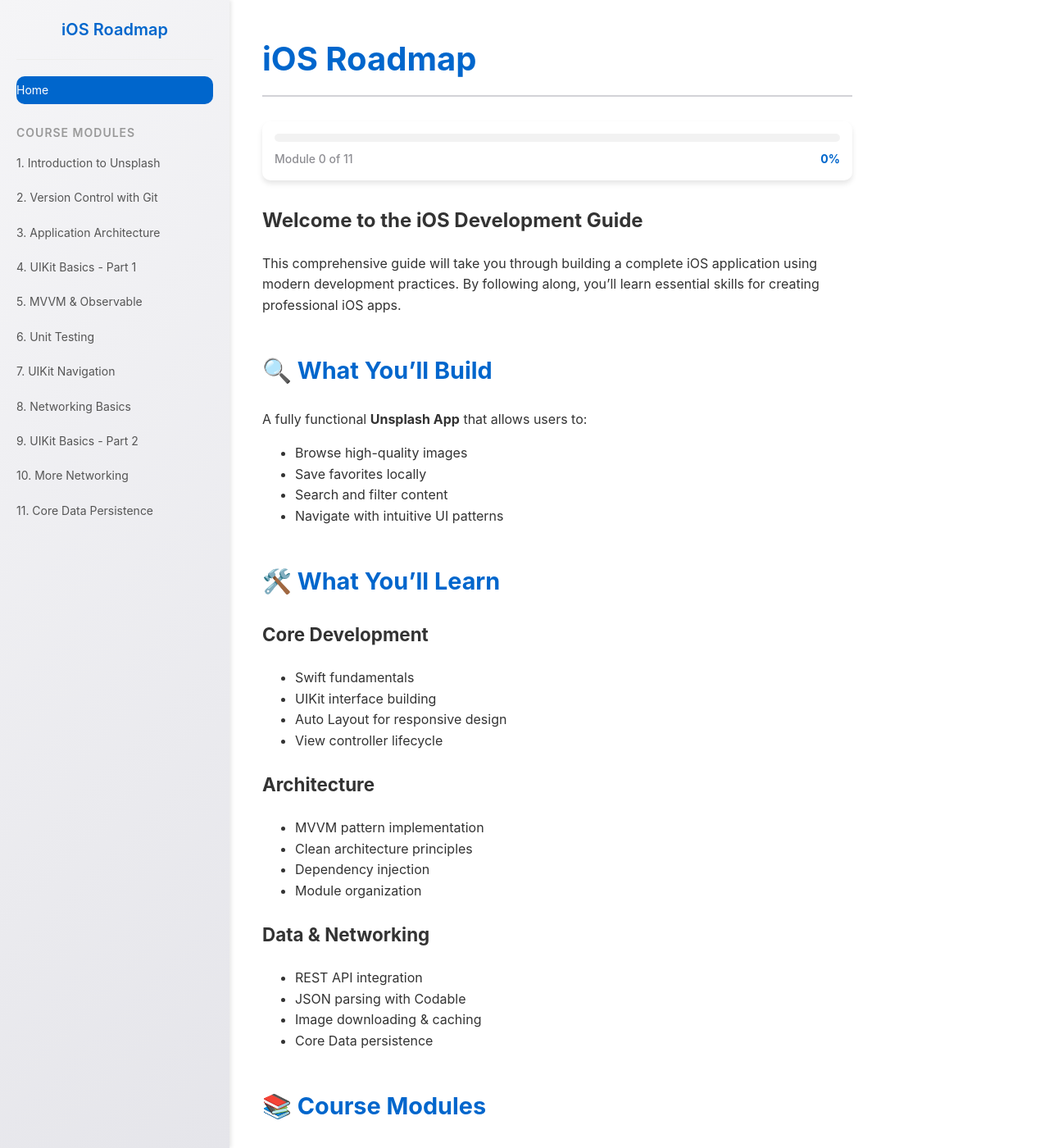
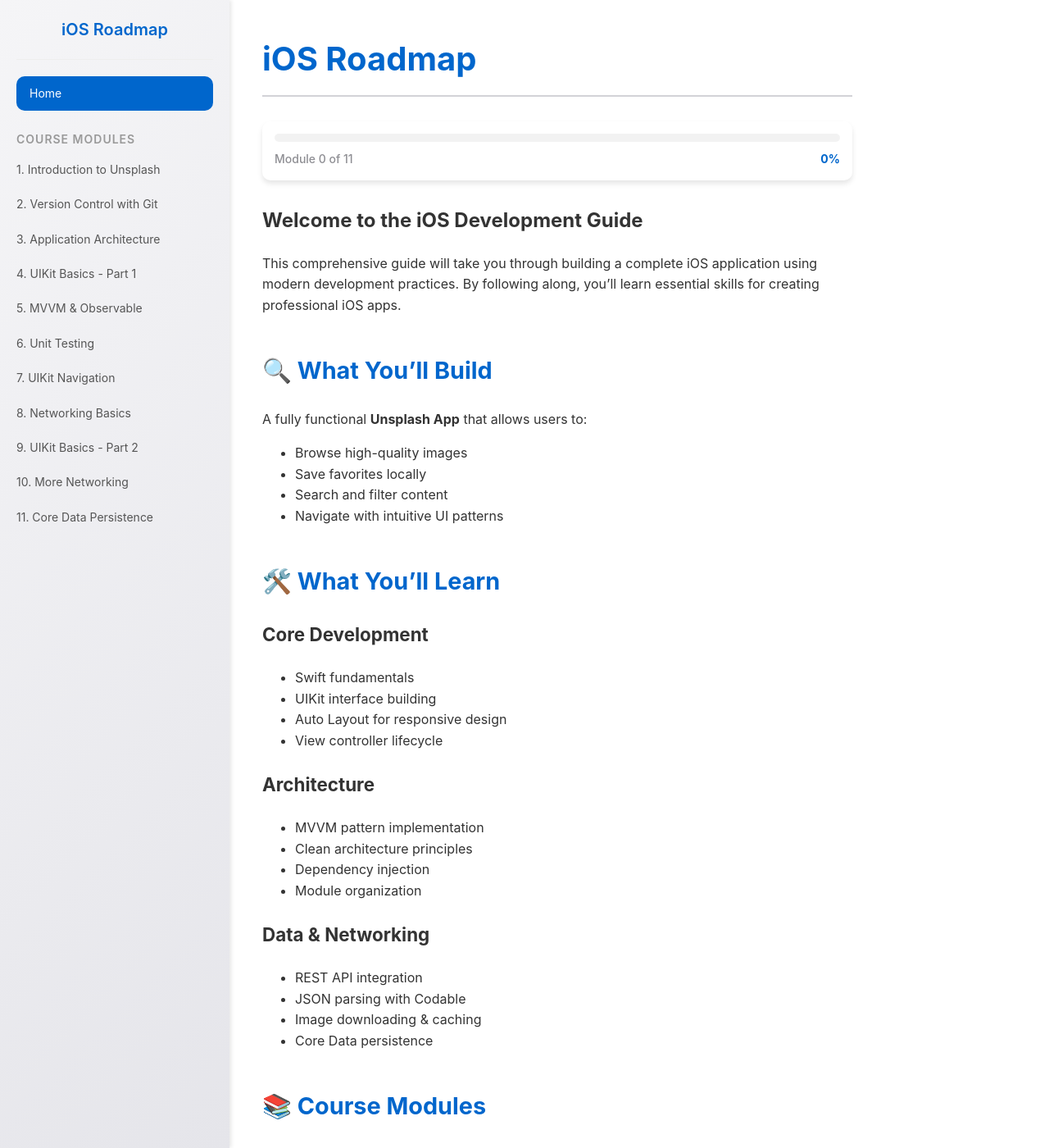
Before and after one commit to yaajevika/yaajevika.github.io, a Jekyll site: the page built from index.md, in a window 1280 px wide and 1400 px high. Shown: the whole window at 82% size. Built offline with Jekyll 4.4.1, drawn with Linux system fonts in a browser that asks for light colours.

Commit message:
Test commit

```diff
--- a/assets/style.css
+++ b/assets/style.css
@@ -98,7 +98,9 @@ body {
 
 .sidebar-nav a.active {
   color: white;
+  padding: 10px 16px;
   background-color: var(--primary-color);
+
 }
 
 .sidebar-nav h3 {
@@ -522,10 +524,6 @@ aside:has(.🔥) {
   animation: pulse 2s infinite;
 }
 
-.cta-button:hover {
-  animation: none;
-}
-
 /* Add arrow icon with animation */
 .cta-button:after {
   content: " →";
```
